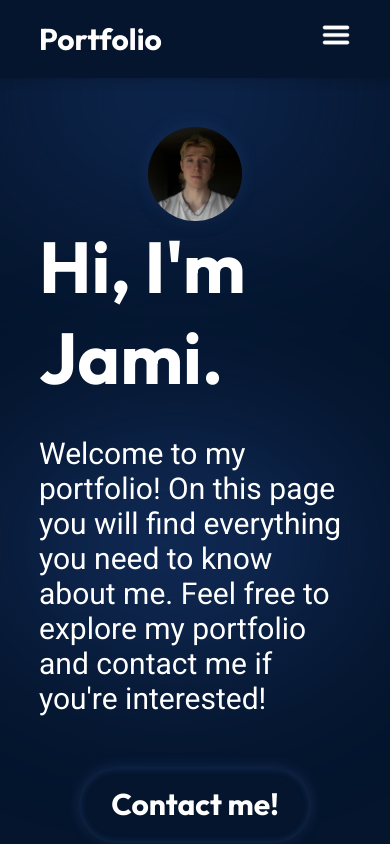
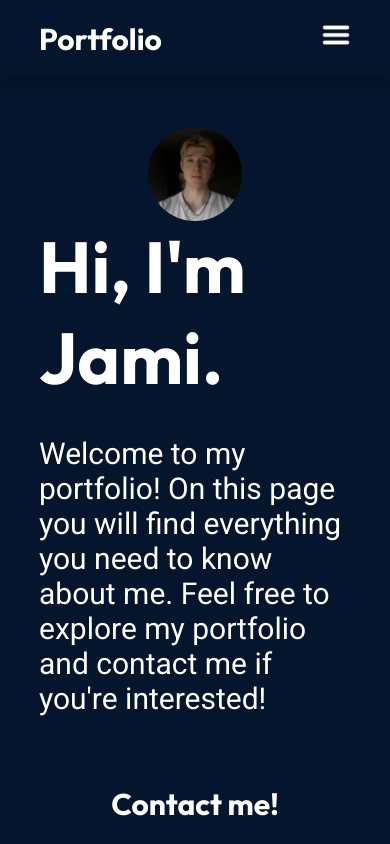
Before and after one commit to Jamirankinen/Portfolio, a React (Vite) app: page / in a window 390 px wide. Shown: the top 844 px of the page. Built offline with nearby package versions, Linux system fonts and the light colour scheme.

Commit message:
Less renders on mobile

```diff
--- a/src/components/Hero/Hero.module.css
+++ b/src/components/Hero/Hero.module.css
@@ -164,10 +164,29 @@
   .content {
     align-items: center;
   }
+   .contactBtn {
+    box-shadow: none;
+  }
+
+  .heroImg {
+    box-shadow: none;
+  }
+
+  .heroImg:hover {
+    animation: none !important;
+  }
+
+  .contactBtn .marqueeText::after {
+    display: none;
+  }
+
+  .contactBtn:hover .marqueeText {
+    animation: none;
+  }
+
+  .topBlur,
   .bottomBlur {
-    width: 90vw;
-    height: 60vw;
-    top: 300px;
-    filter: blur(80px);
+    filter: none;
+    background: transparent;
   }
 }
```
